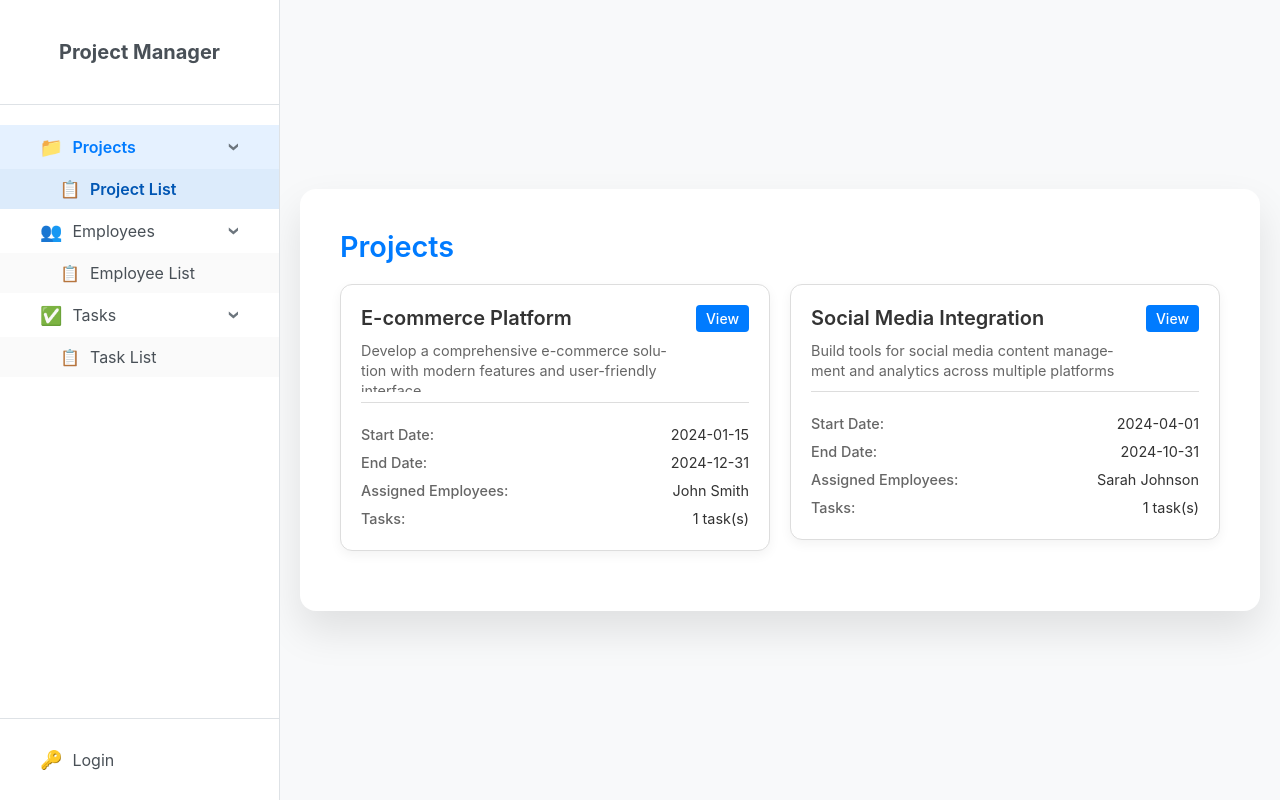
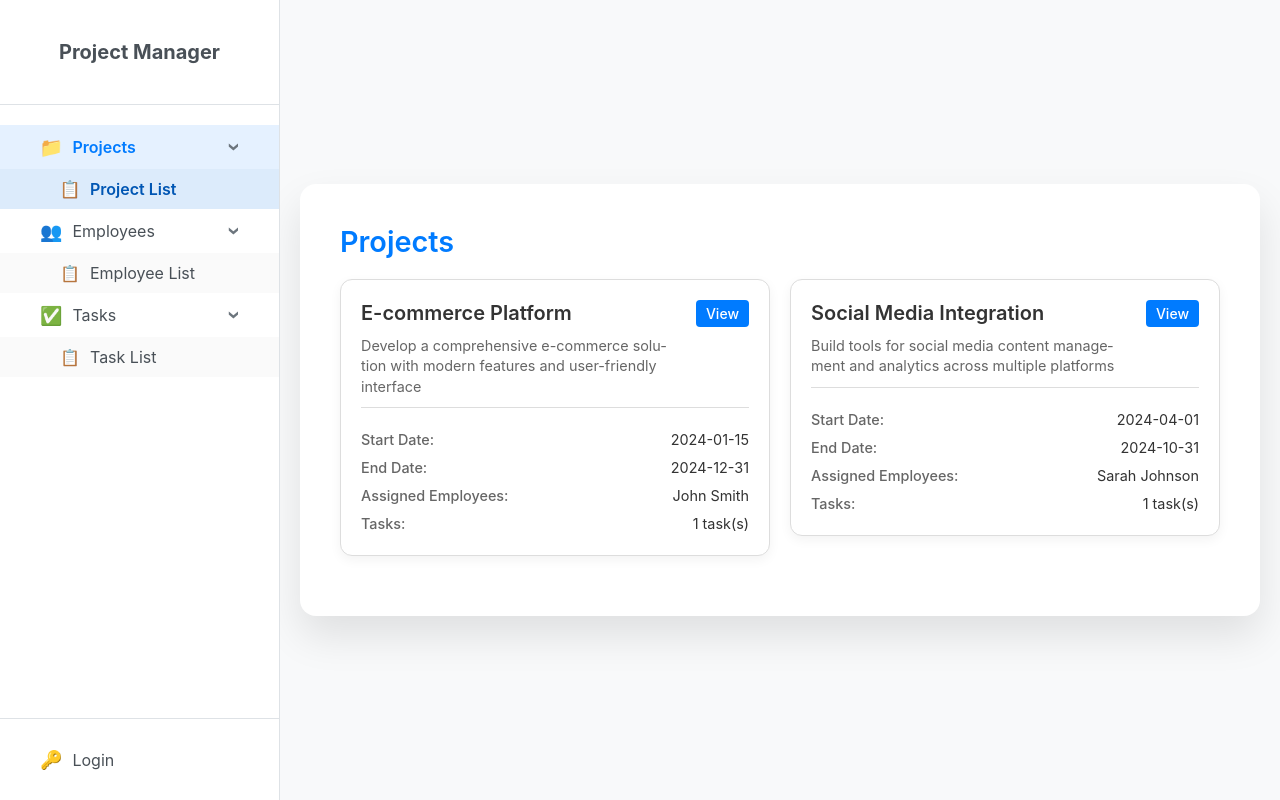
Before and after one commit to AndresLabat/Project-manager, an Angular app: page /projects in a window 1280 px wide. Built offline with nearby package versions, Linux system fonts and the light colour scheme.

Commit message:
refactor: clean up form-input component imports and simplify list-card styles for improved maintainability

```diff
--- a/src/app/shared/form-input/form-input.component.ts
+++ b/src/app/shared/form-input/form-input.component.ts
@@ -1,5 +1,5 @@
 import { Component, Input, forwardRef, OnInit } from '@angular/core';
-import { ControlValueAccessor, NG_VALUE_ACCESSOR, FormControl, AbstractControl } from '@angular/forms';
+import { ControlValueAccessor, NG_VALUE_ACCESSOR, AbstractControl } from '@angular/forms';
 import { CommonModule } from '@angular/common';
 
 @Component({
--- a/src/app/shared/list-card/list-card.component.scss
+++ b/src/app/shared/list-card/list-card.component.scss
@@ -69,12 +69,7 @@
   word-wrap: break-word;
   overflow-wrap: break-word;
   hyphens: auto;
-  max-height: 3.6em;
   overflow: hidden;
-  display: -webkit-box;
-  -webkit-line-clamp: 3;
-  line-clamp: 3;
-  -webkit-box-orient: vertical;
 }
 
 .card-actions {
```
Also changed, not shown: 1 other file (tests, documents, lock files or other folders).
